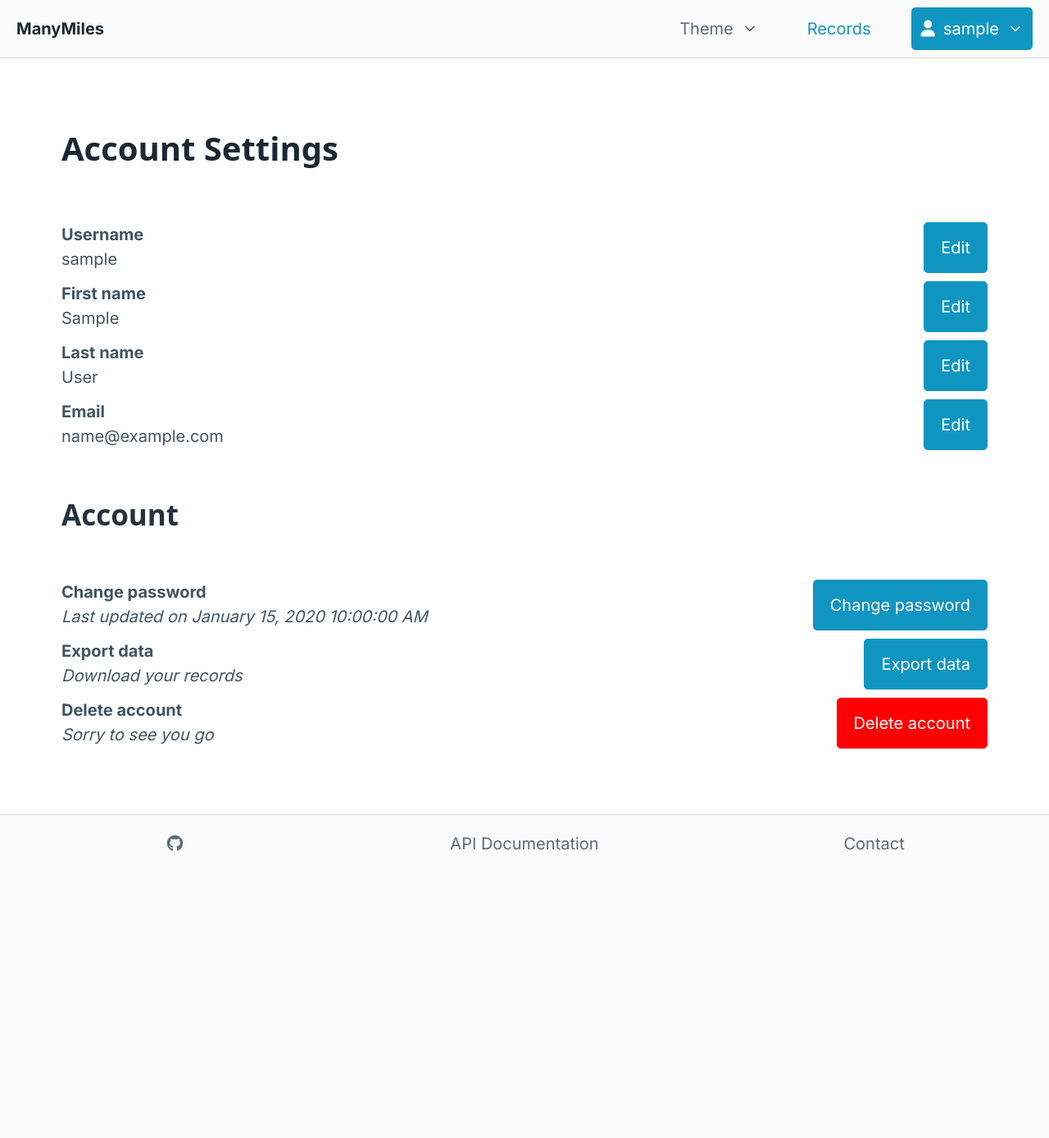
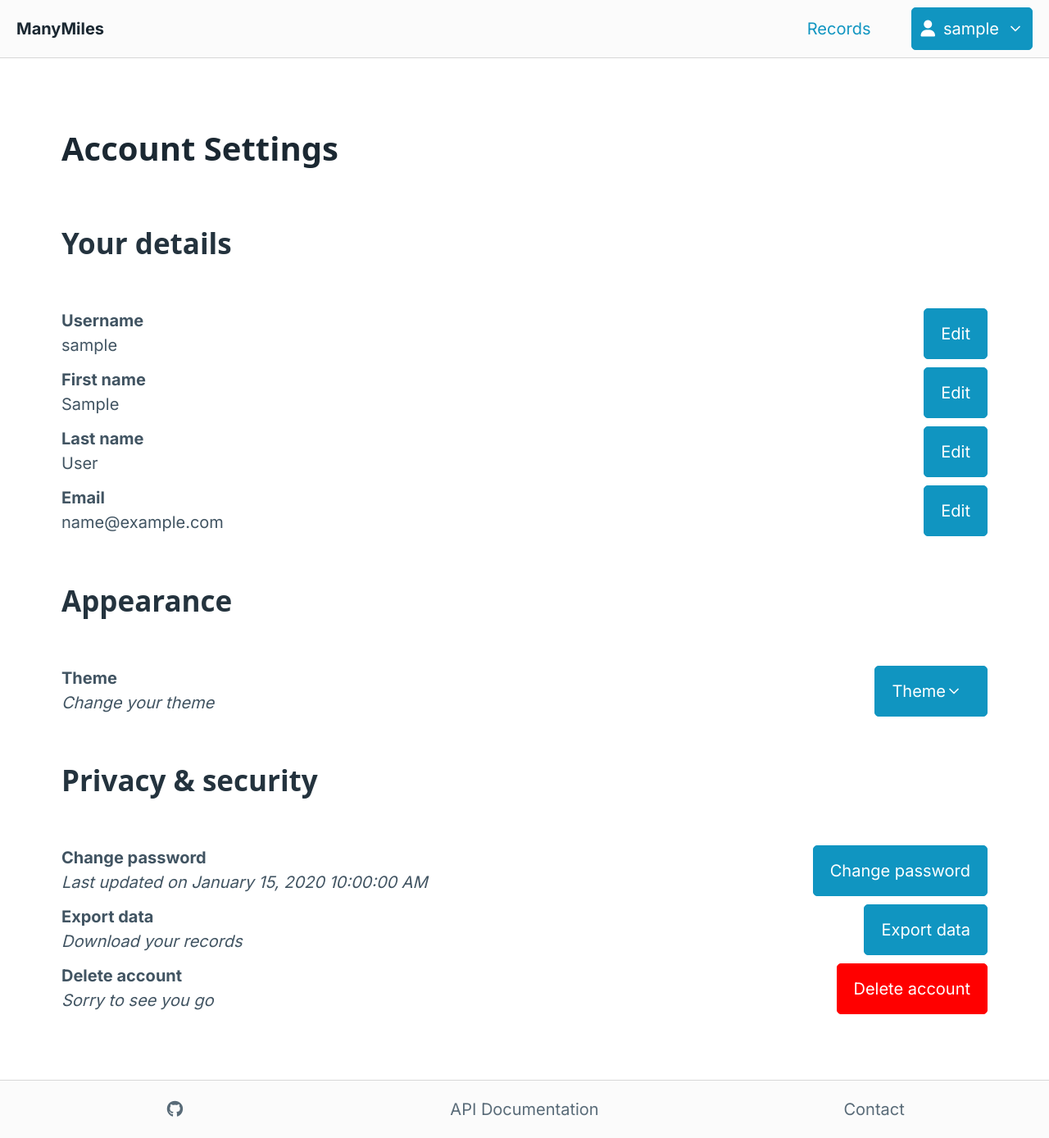
Before and after one commit to jakebrehm/manymiles, a Flask app: page /account in a window 1280 px wide. Shown: the whole page at 82% size. Before the commit the page ends 1038 px from the top, so only its background shows below. Run offline with Flask 3, Linux system fonts and the light colour scheme; the visitor is signed in with stand-in values (Sample User, id 1); tables that the repository leaves empty hold one stand-in row (values such as "Sample post"); some libraries are stand-ins or nearby versions.

Commit message:
Moved theme selector to settings page

```diff
--- a/manymiles/blueprints/account/static/css/style.css
+++ b/manymiles/blueprints/account/static/css/style.css
@@ -12,6 +12,21 @@
     margin-top: 2.625rem;
 }
 
+.theme-setting {
+    margin-bottom: 0;
+    padding-bottom: 0;
+}
+
+.settings-group .setting .theme-setting {
+    margin-left: auto;
+}
+
+.theme-setting > details {
+    width: fit-content;
+    margin-bottom: 0;
+    padding-bottom: 0;
+}
+
 .danger {
     background-color: red;
     border-color: red;
--- a/manymiles/blueprints/account/templates/account/account.html
+++ b/manymiles/blueprints/account/templates/account/account.html
@@ -8,8 +8,11 @@
 {% block body %}
     <!-- Main container -->
     <main class="container">
+
+        <h1>Account Settings</h1>
+
         <div class="settings-group">
-            <h1>Account Settings</h1>
+            <h2>Your details</h2>
 
             <div class="grid setting">
                 <div>
@@ -61,7 +64,30 @@
         </div>
 
         <div class="settings-group">
-            <h2>Account</h2>
+            <h2>Appearance</h2>
+
+            <div class="grid setting">
+                <div>
+                    <b>Theme</b><br>
+                    <em>Change your theme</em>
+                </div>
+                <div class="theme-setting">
+                    <details role="list" dir="rtl">
+                        <summary aria-haspopup="listbox" role="button">
+                            Theme
+                        </summary>
+                        <ul role="listbox">
+                            <li><a href="#" data-theme-handler="auto">Auto</a></li>
+                            <li><a href="#" data-theme-handler="light">Light</a></li>
+                            <li><a href="#" data-theme-handler="dark">Dark</a></li>
+                        </ul>
+                    </details>
+                </div>
+            </div>
+        </div>
+
+        <div class="settings-group">
+            <h2>Privacy & security</h2>
 
             <div class="grid setting">
                 <div>
--- a/manymiles/static/css/style.css
+++ b/manymiles/static/css/style.css
@@ -1,7 +1,6 @@
 /* Pico overrides */
 
 :root {
-    /* --primary: #5e35b1; */
     font-family: "Inter", sans-serif;
 }
 
--- a/manymiles/templates/index.html
+++ b/manymiles/templates/index.html
@@ -32,18 +32,6 @@
                     <svg xmlns="http://www.w3.org/2000/svg" height="26" viewBox="0 -960 960 960" width="24"><path d="m256-200-56-56 224-224-224-224 56-56 224 224 224-224 56 56-224 224 224 224-56 56-224-224-224 224Z"/></svg>
                 </a>
             </li>
-            <li>
-                <details role="list" dir="rtl">
-                    <summary aria-haspopup="listbox" role="link" class="secondary">
-                        Theme
-                    </summary>
-                    <ul role="listbox">
-                        <li><a href="#" data-theme-handler="auto">Auto</a></li>
-                        <li><a href="#" data-theme-handler="light">Light</a></li>
-                        <li><a href="#" data-theme-handler="dark">Dark</a></li>
-                    </ul>
-                </details>
-            </li>
             {% if session["user_id"] %}
             <li><a href="/records">Records</a></li>
             <li>
@@ -68,18 +56,6 @@
         <ul>
             <li>
                 <a href="/" class="contrast"><strong>ManyMiles</strong></a>
-            </li>
-            <li class="hide-on-mobile">
-                <details role="list" dir="rtl">
-                    <summary aria-haspopup="listbox" role="link" class="secondary">
-                        Theme
-                    </summary>
-                    <ul role="listbox">
-                        <li><a href="#" data-theme-handler="auto">Auto</a></li>
-                        <li><a href="#" data-theme-handler="light">Light</a></li>
-                        <li><a href="#" data-theme-handler="dark">Dark</a></li>
-                    </ul>
-                </details>
             </li>
             {% if session["user_id"] %}
             <li class="hide-on-mobile"><a href="/records">Records</a></li>
```
